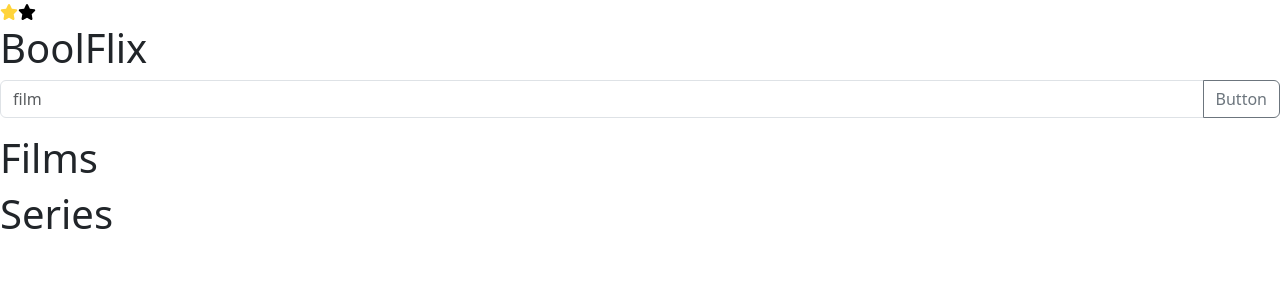
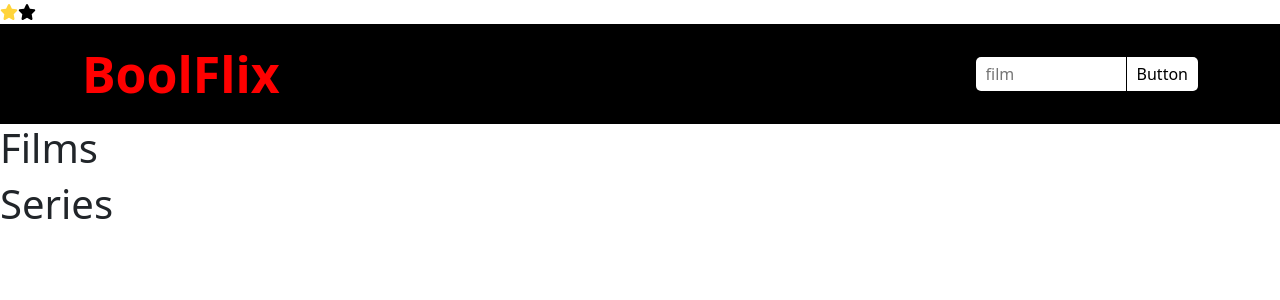
Before and after one commit to MateuszKacperski/vite-boolflix, a Vue app: page / in a window 1280 px wide. Shown: the top 300 px of the page. Built offline with nearby package versions, Linux system fonts and the light colour scheme.

Commit message:
heder css

```diff
--- a/src/App.vue
+++ b/src/App.vue
@@ -37,4 +37,8 @@ export default {
 
 <style lang="scss" scoped>
 @use './assets/scss/style.scss';
+
+body {
+  background-color: black;
+}
 </style>
--- a/src/components/AppHeader.vue
+++ b/src/components/AppHeader.vue
@@ -10,8 +10,23 @@ export default {
 </script>
 
 <template>
-    <h1>BoolFlix</h1>
-    <AppSerchbar @serch-film="$emit('serch', $event)" />
+    <header class="d-flex">
+        <div class="container d-flex justify-content-between">
+            <h1 class="align-self-center"><strong>BoolFlix</strong></h1>
+            <AppSerchbar @serch-film="$emit('serch', $event)" />
+        </div>
+    </header>
 </template>
 
-<style lang="scss" scoped></style>
+<style lang="scss" scoped>
+header {
+    background-color: black;
+    min-height: 100px;
+}
+
+h1 {
+    font-size: 50px;
+    color: red;
+    margin: 0;
+}
+</style>
--- a/src/components/AppSerchbar.vue
+++ b/src/components/AppSerchbar.vue
@@ -14,11 +14,27 @@ export default {
 </script>
 
 <template>
-    <div class="input-group mb-3">
-        <input @keyup.enter="$emit('serch-film', serchFilm)" type="text" class="form-control" placeholder="film"
-            v-model.trim="serchFilm">
-        <button class="btn btn-outline-secondary" type="button" @click="$emit('serch-film', serchFilm)">Button</button>
+    <div class="align-self-center">
+        <input @keyup.enter="$emit('serch-film', serchFilm)" type="text" placeholder="film" v-model.trim="serchFilm">
+        <button type="button" @click="$emit('serch-film', serchFilm)">Button</button>
     </div>
 </template>
 
-<style lang="scss" scoped></style>
+<style lang="scss" scoped>
+input {
+    max-width: 150px;
+    border: none;
+    border-top-left-radius: 5px;
+    border-bottom-left-radius: 5px;
+    padding: 5px 10px;
+}
+
+button {
+    background-color: white;
+    border: none;
+    padding: 5px 10px;
+    border-left: 1px solid black;
+    border-top-right-radius: 5px;
+    border-bottom-right-radius: 5px;
+}
+</style>
--- a/src/components/ProductionCard.vue
+++ b/src/components/ProductionCard.vue
@@ -30,13 +30,14 @@ export default {
             const starVote = (this.production.vote_average / 2);
             return starVote.toFixed(0);
         }
+
     }
 }
 </script>
 
 <template>
+    <img :src="image" :alt="title">
     <ul>
-        <img :src="image" :alt="title">
         <li> {{ title }}</li>
         <li>{{ originalTitle }}</li>
         <li>
```
